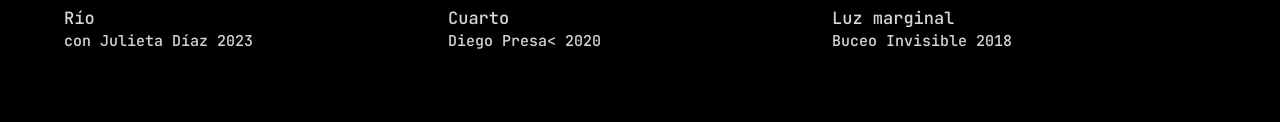
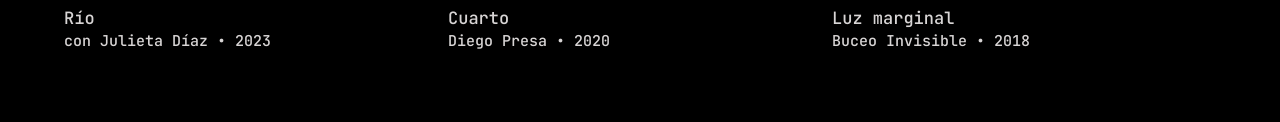
Before and after one commit to juliapresa/Pagina-Diego-Presa, a website: page index.html in a window 1280 px wide. Shown: the part 3304-3426 px from the top of the page. Drawn offline with nearby package versions, Linux system fonts and the light colour scheme; a web font is replaced by a local one.

Commit message:
ajusto titulos

```diff
--- a/index.html
+++ b/index.html
@@ -153,21 +153,21 @@
         <a title="record" href="https://open.spotify.com/intl-es/album/0U95lSGqfHJnfmMp8ZWKvs" target="_blank">
           <img src="./assets/img/julietados.jpg" alt="record" title="record">
           <h3>Río</h3>
-          <h4>con Julieta Díaz 2023</h4>
+          <h4>con Julieta Díaz • 2023</h4>
         </a>
       </div>
       <div class="records__item col-sm-12 col-md-4 d-flex flex-column align-items-center">
         <a title="record" href="https://open.spotify.com/intl-es/album/2AUtpa9e7gY3L7iZcs6o6C" target="_blank">
           <img src="./assets/img/diegocuatro.jpg" alt="disco" title="record">
           <h3>Cuarto</h3>
-          <h4>Diego Presa< 2020</h4>
+          <h4>Diego Presa • 2020</h4>
         </a>
       </div>
       <div class="records__item col-sm-12 col-md-4 d-flex flex-column align-items-center">
         <a title="record" href="https://open.spotify.com/intl-es/album/5uAyH2tpC6hQ1Gn5s5ddLU" target="_blank">
           <img src="./assets/img/buceocinco.jpg" alt="disco" title="record">
           <h3>Luz marginal</h3>
-          <h4>Buceo Invisible 2018</h4>
+          <h4>Buceo Invisible • 2018</h4>
         </a>
       </div>
     </section>
```
